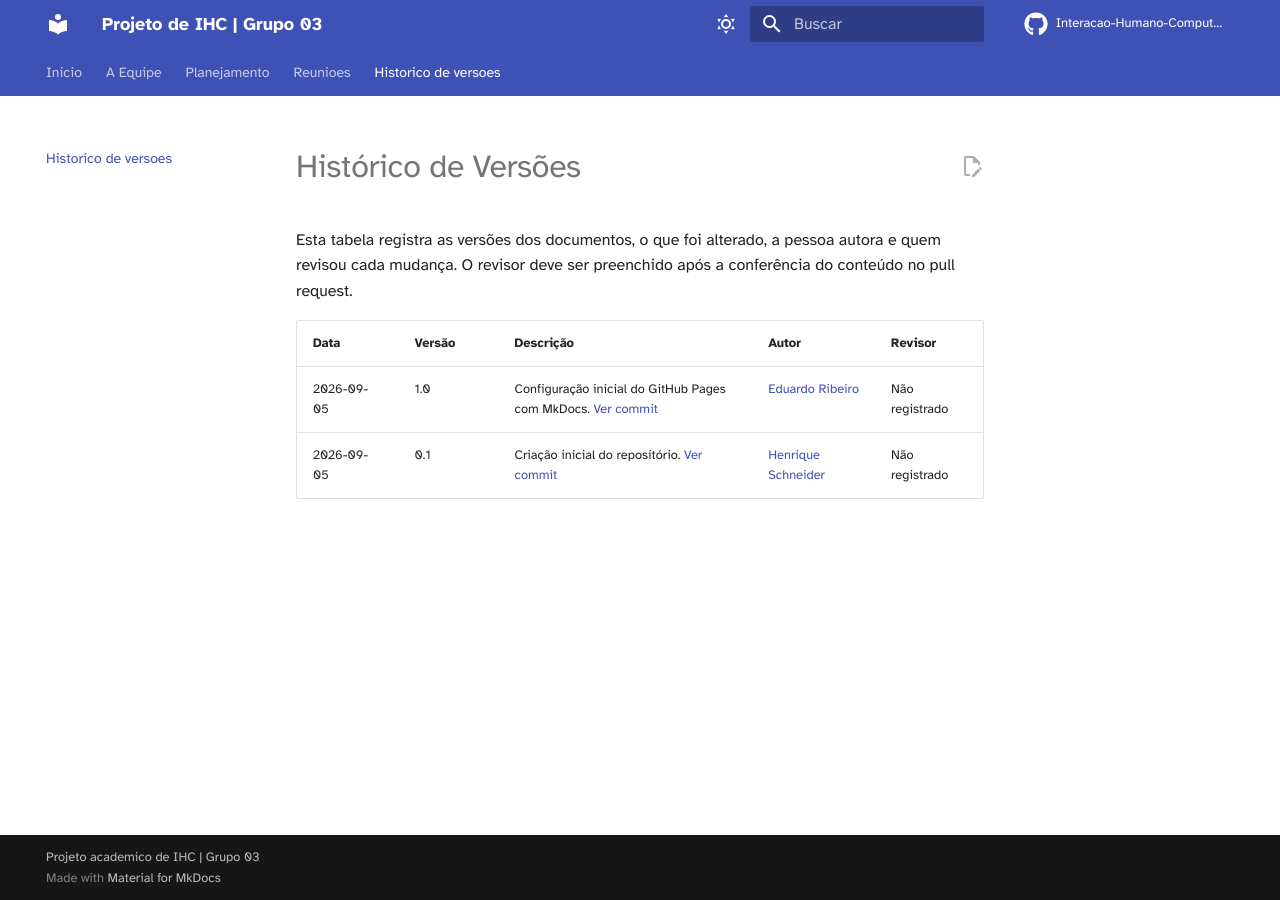
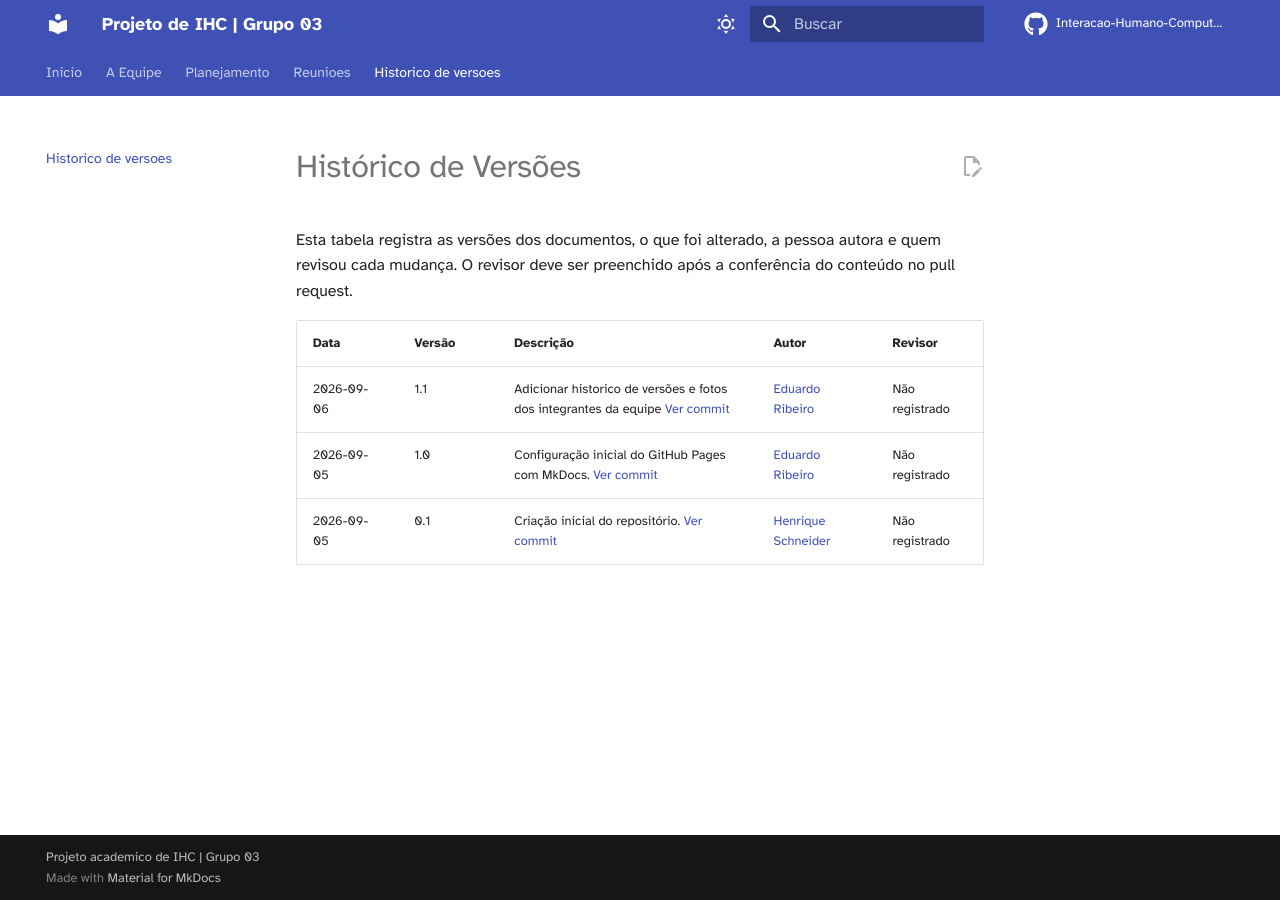
Before and after one commit to Interacao-Humano-Computador/2026.2-Grupo03, an MkDocs documentation site: the page built from docs/historico-versoes.md, in a window 1280 px wide. Built offline with MkDocs 1.6.1 and Material for MkDocs 9.7.7, drawn with Linux system fonts in a browser that asks for light colours; comment, search, counter and statistics services are not loaded.

Commit message:
docs: adicionar fotos da equipe e historico de versoes

```diff
--- a/docs/historico-versoes.md
+++ b/docs/historico-versoes.md
@@ -4,5 +4,6 @@ Esta tabela registra as versões dos documentos, o que foi alterado, a pessoa au
 
 | Data | Versão | Descrição | Autor | Revisor |
 | --- | --- | --- | --- | --- |
+| 2026-09-06 | 1.1 | Adicionar historico de versões e fotos dos integrantes da equipe [Ver commit]() | [Eduardo Ribeiro](https://github.com/EduardoRGS) | Não registrado |
 | 2026-09-05 | 1.0 | Configuração inicial do GitHub Pages com MkDocs. [Ver commit](https://github.com/Interacao-Humano-Computador/2026.2-Grupo03/commit/21a3390dd39b1a3811db910c5607e77437c22c5b) | [Eduardo Ribeiro](https://github.com/EduardoRGS) | Não registrado |
 | 2026-09-05 | 0.1 | Criação inicial do repositório. [Ver commit](https://github.com/Interacao-Humano-Computador/2026.2-Grupo03/commit/2b8226829fe2376b3c8ca5084d40b777f80c475c) | [Henrique Schneider](https://github.com/SchneiderCode1) | Não registrado |
```
